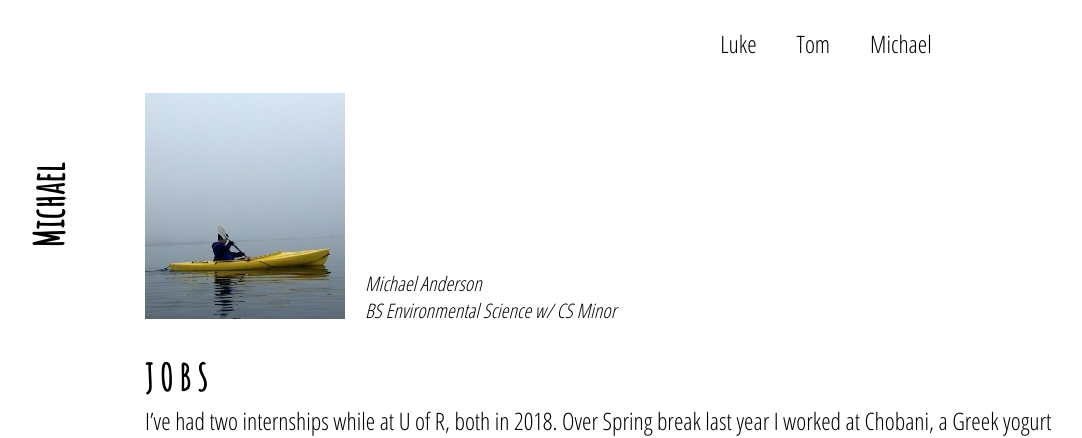
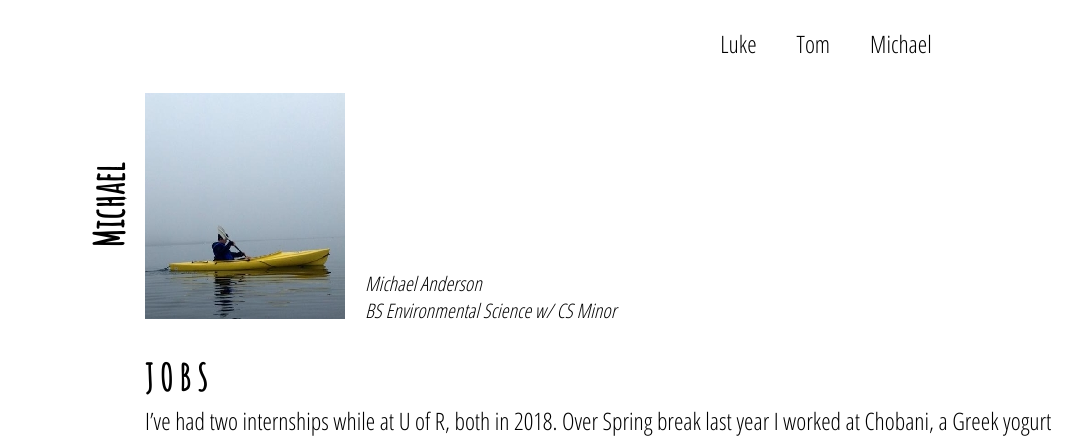
Before and after one commit to joehur1997/CSC174Assignment4, a PHP site: page /inclass2/jobs.php in a window 1280 px wide. Shown: the top 438 px of the page, without its empty margins (15-1097 px from the left). Run offline with PHP 8.4, Linux system fonts and the light colour scheme; some libraries are stand-ins or nearby versions.

Commit message:
css
twegwefwef

```diff
--- a/inclass2/css/styles.css
+++ b/inclass2/css/styles.css
@@ -95,5 +95,5 @@ header h1{
 	position: absolute;
 	z-index: 100;
 	top: 60px;
-	left: -140px;
+	left: -80px;
 }
--- a/inclass2/inc/foot.inc
+++ b/inclass2/inc/foot.inc
@@ -4,7 +4,7 @@
 
 <nav class="menu">
   <ul>
-    <li><a href="index.php">Home</a></li>
+    <li><a href="mikehome.php">Home</a></li>
     <li><a href="academics.php">Academics</a></li>
         <li><a href="jobs.php">Jobs</a></li>
         <li><a href="misc.php">Misc</a></li>
```
